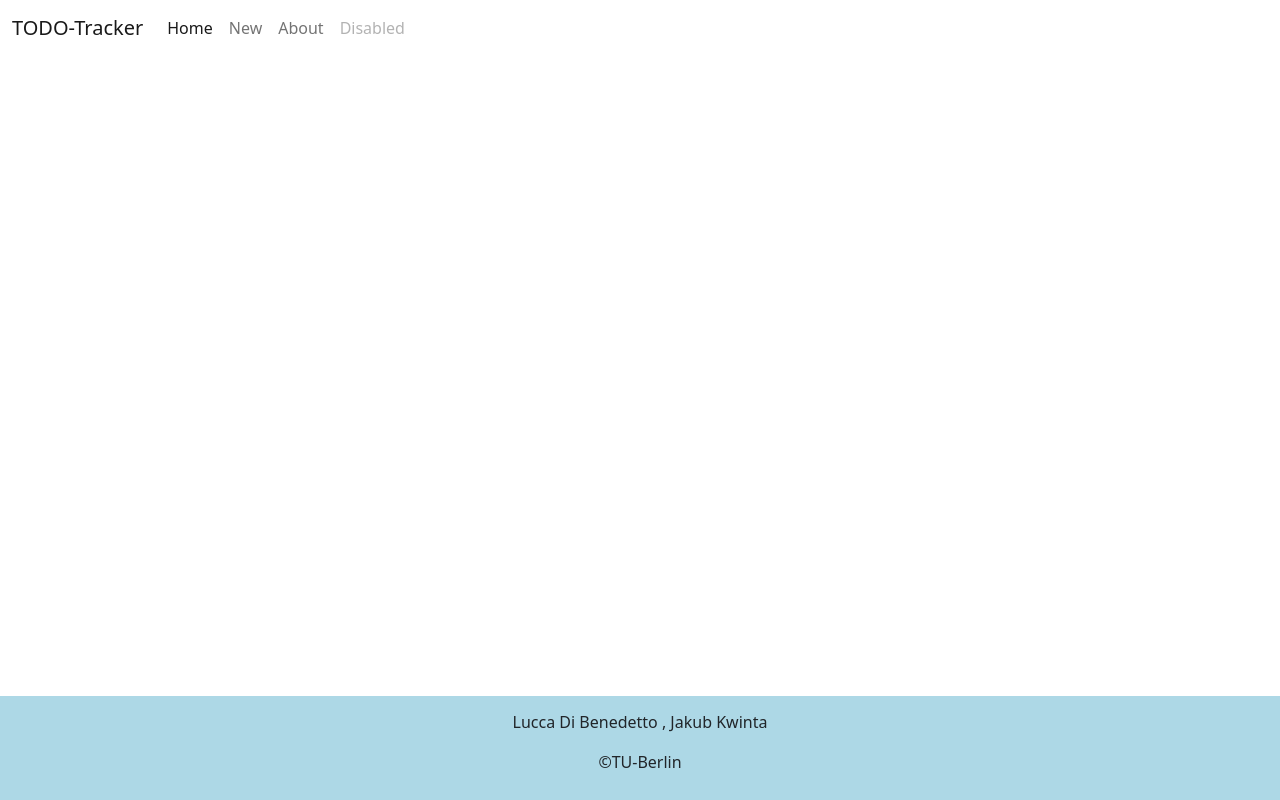
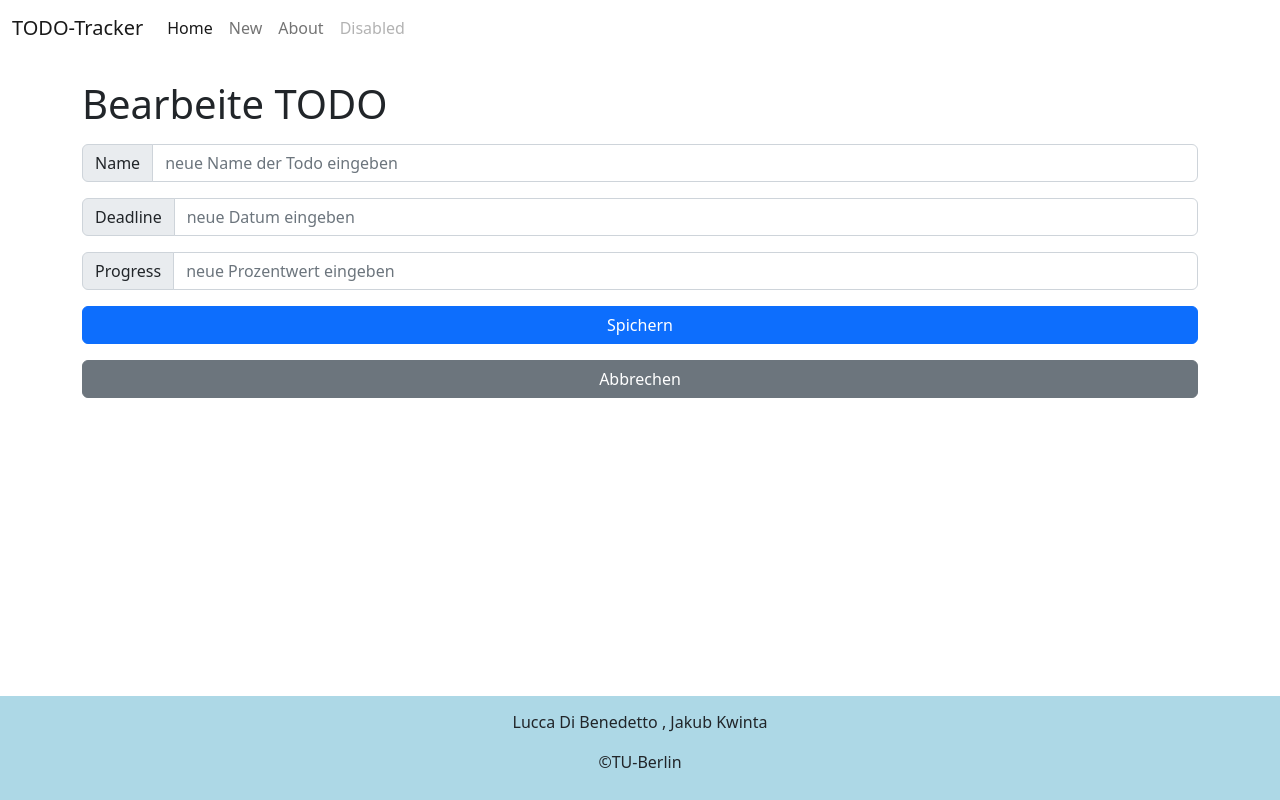
Before and after one commit to luccadibe/hausaufgabe2, a React (Vite) app in the folder hausaufgabe2/client/: page /edittodo in a window 1280 px wide. Built offline with nearby package versions, Linux system fonts and the light colour scheme; no server answers.

Commit message:
edittodo v1

```diff
--- a/hausaufgabe2/client/src/App.jsx
+++ b/hausaufgabe2/client/src/App.jsx
@@ -2,8 +2,9 @@ import NavBar from "./components/NavBar";
 import TodoTable from "./components/TodoTable";
 import Footer from "./components/Footer";
 import Home from "./pages/Home";
+import New from "./pages/New";
+import EditTodo from "./pages/EditTodo";
 import { Route, Routes } from "react-router-dom";
-import New from "./pages/New";
 
 function App() {
   return (
@@ -12,6 +13,7 @@ function App() {
       <Routes>
         <Route path="/" element={<Home />} />
         <Route path="/new" element={<New />} />
+        <Route path="/edittodo" element={<EditTodo />} />
       </Routes>
       <Footer />
     </div>
--- /dev/null
+++ b/hausaufgabe2/client/src/pages/EditTodo.jsx
@@ -0,0 +1,141 @@
+import React, { useState, useEffect } from "react";
+import { useNavigate, useParams, Link } from "react-router-dom";
+import axios from "axios";
+import { toast } from "react-toastify";
+
+const initialState = {
+  name: "",
+  deadline: "",
+  progress: "",
+};
+
+function EditTodo() {
+  const [state, setState] = useState(initialState);
+
+  const { name, deadline, progress } = state;
+
+  const history = useNavigate();
+
+  ////
+  const { id } = useParams();
+
+  useEffect(() => {
+    axios
+      .get(`http://localhost:5000/api/get/${id}`)
+      .then((resp) => setState({ ...resp.data[0] }));
+  }, [id]);
+  /////
+
+  const handleSubmit = (e) => {
+    e.preventDefault();
+    if (!name || !deadline || !progress) {
+      toast.error("Füllen Sie Bitte alle leere Kästchen");
+    } else {
+      if (!id) {
+        axios
+          .post("http://localhost:5000/api/post", {
+            name,
+            deadline,
+            progress,
+          })
+          .then(() => {
+            setState({ name: "", deadline: "", progress: "" });
+          })
+          .catch((err) => toast.error(err.response.data));
+        toast.success("Todo hinzuugefügt");
+      } else {
+        axios
+          .put(`http://localhost:5000/api/edit/${id}`, {
+            name,
+            deadline,
+            progress,
+          })
+          .then(() => {
+            setState({ name: "", deadline: "", progress: "" });
+          })
+          .catch((err) => toast.error(err.response.data));
+        toast.success("Todo bearbeitet");
+      }
+      setTimeout(() => history.push("/"), 400);
+    }
+  };
+
+  const handleInputChange = (e) => {
+    const { name, value } = e.target;
+    setState({ ...state, [name]: value });
+  };
+
+  return (
+    <>
+      {" "}
+      <form onSubmit={handleSubmit} />
+      <main className="container mt-4">
+        <h1>Bearbeite TODO</h1>
+      </main>
+      <div className="container mt-3">
+        <div className="input-group mt-3">
+          <span className="input-group-text">
+            <label htmlFor="name">Name</label>
+          </span>
+          <input
+            type="text"
+            id="name"
+            name="name"
+            className="form-control"
+            placeholder="neue Name der Todo eingeben"
+            value={name || ""}
+            onChange={handleInputChange}
+          />
+        </div>
+
+        <div className="input-group mt-3">
+          <span className="input-group-text">
+            <label htmlFor="deadline">Deadline</label>
+          </span>
+
+          <input
+            type="text"
+            id="deadline"
+            name="deadline"
+            className="form-control"
+            placeholder="neue Datum eingeben"
+            value={deadline || ""}
+            onChange={handleInputChange}
+          />
+        </div>
+
+        <div className="input-group mt-3">
+          <span className="input-group-text">
+            <label htmlFor="progress">Progress</label>
+          </span>
+
+          <input
+            type="text"
+            id="progress"
+            name="progress"
+            className="form-control"
+            placeholder="neue Prozentwert eingeben"
+            value={progress || ""}
+            onChange={handleInputChange}
+          />
+        </div>
+
+        {/* damit bin ich nicht sicher  */}
+
+        <div className="d-grid gap-2 mt-3">
+          <Link className="btn btn-primary" type="submit" to="/">
+            Spichern
+          </Link>
+        </div>
+
+        <div className="d-grid gap-2 mt-3">
+          <Link className="btn btn-secondary" type="button" to="/">
+            Abbrechen
+          </Link>
+        </div>
+      </div>
+    </>
+  );
+}
+
+export default EditTodo;
```
